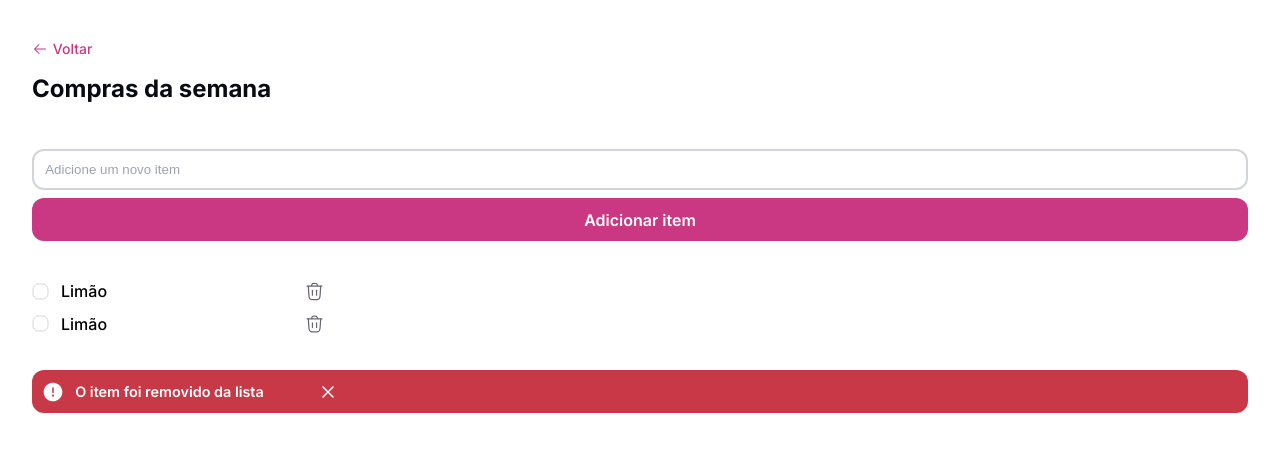
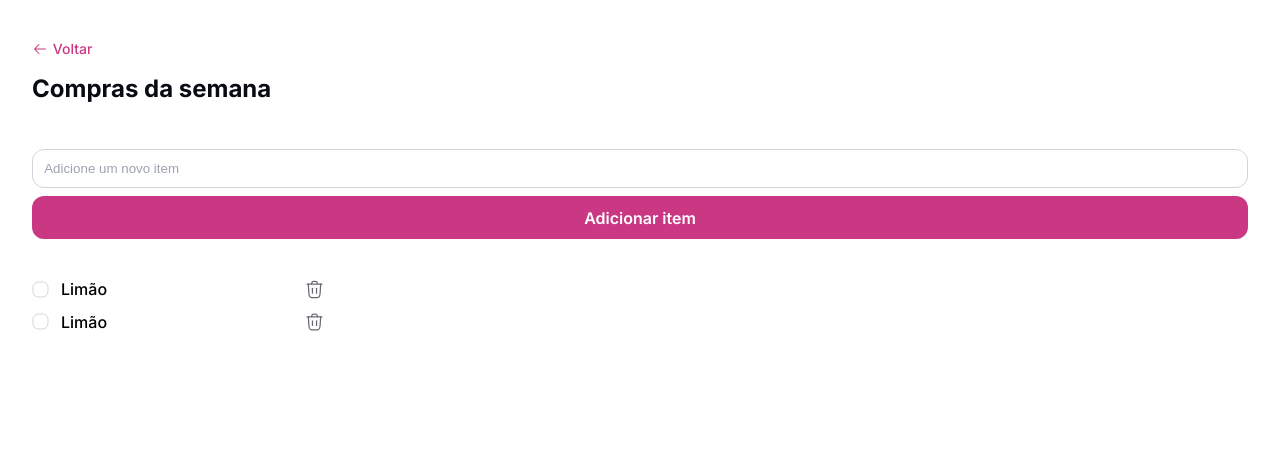
Before and after one commit to MichelBasteiro10/lista_de_compras, a plain HTML site: page index.html in a window 1280 px wide. Shown: the part 63-514 px from the top of the page. Drawn offline with Linux system fonts and the light colour scheme.

Commit message:
Completando estilos

```diff
--- a/index.html
+++ b/index.html
@@ -48,7 +48,7 @@
         </ul>
       </div>
 
-      <div id="status-bar" class="container">
+      <div id="status-bar" class="hide container">
         <img src="assets/icons/alert.svg" alt="Checkbox"/>
         <p>O item foi removido da lista</p>
         <img src="assets/icons/remove.svg" alt="delete"/>
--- a/styles/add-item.css
+++ b/styles/add-item.css
@@ -9,10 +9,19 @@
         input {
             padding: .7rem;
             border-radius: 0.75rem;
-            border: 2px solid var(--border-primary);
+            border: 1px solid var(--border-primary);
+            transition: all 0.3s ease;
 
             &::placeholder {
                 color: var(--content-tertiary);
+            }
+
+            &:hover {
+                border: 1px solid var(--border-hover);
+            }
+
+            &:focus {
+                outline: 2px solid var(--color-brand);
             }
         }
 
@@ -23,6 +32,7 @@
             color: var(--bg-secondary);
             font:var(--label);
             border: none;
+            transition: all 0.5s ease;
 
             &:hover {
                 background-color: var(--color-brand-hover);
--- a/styles/global.css
+++ b/styles/global.css
@@ -47,3 +47,7 @@
 li {
     list-style: none;
 }
+
+.hide {
+    visibility: hidden;
+}
```
